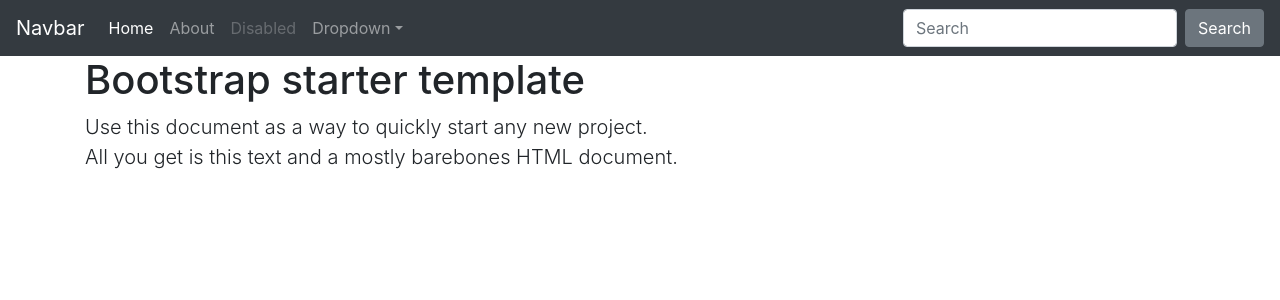
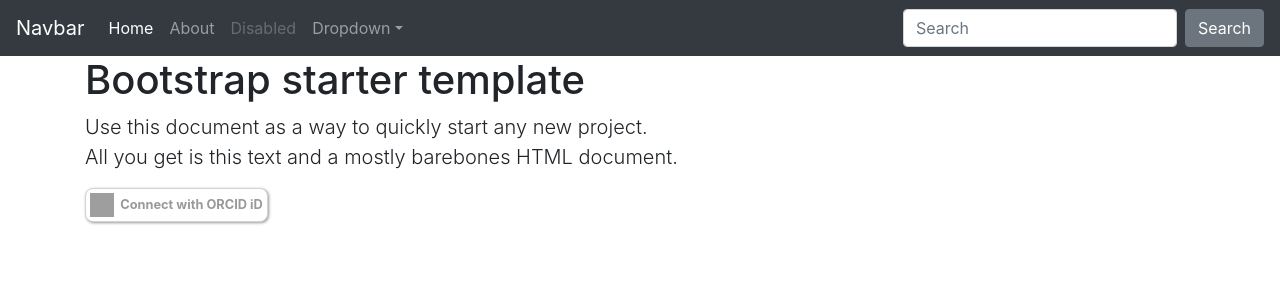
Before and after one commit to vemonet/angular-connect-app, an Angular app: page / in a window 1280 px wide. Shown: the top 300 px of the page. Built offline with nearby package versions, Linux system fonts and the light colour scheme; grey boxes are pictures that could not be loaded.

Commit message:
add google signi and orcid connect buttons

```diff
--- a/src/app/home/home.component.html
+++ b/src/app/home/home.component.html
@@ -5,4 +5,8 @@
     <p class="lead">Use this document as a way to quickly start any new project.<br> All you get is this text and a mostly barebones HTML document.</p>
   </div>
 
+  <div class="g-signin2 mr-4" data-onsuccess="onSignIn"></div>
+
+  <button id="connect-orcid-button" onclick="openORCID()"><img id="orcid-id-icon" src="https://orcid.org/sites/default/files/images/orcid_24x24.png" width="24" height="24" alt="ORCID iD icon"/>Connect with ORCID iD</button>
+
 </main>
--- a/src/index.html
+++ b/src/index.html
@@ -7,6 +7,16 @@
 
   <meta name="viewport" content="width=device-width, initial-scale=1">
   <link rel="icon" type="image/x-icon" href="favicon.ico">
+  <script src="https://apis.google.com/js/platform.js" async defer></script>
+  <meta name="google-signin-client_id" content="GOOGLE_CLIENT_ID.apps.googleusercontent.com">
+  <script defer src="https://use.fontawesome.com/releases/v5.8.1/js/all.js" integrity="sha384-g5uSoOSBd7KkhAMlnQILrecXvzst9TdC09/VM+pjDTCM+1il8RHz5fKANTFFb+gQ" crossorigin="anonymous"></script>
+  <script type=text/javascript>
+var oauthWindow;
+function openORCID() {
+    //var oauthWindow = window.open("https://orcid.org/oauth/authorize?client_id= CLIENT_ID&response_type=code&scope=/authenticate&show_login=false&redirect_uri=https://yourwebsite.edu/RedirectURI", "_blank", "toolbar=no, scrollbars=yes, width=500, height=600, top=500, left=500");
+    var oauthWindow = window.open("https://orcid.org/oauth/authorize?client_id=ORCID_CLIENT_ID&response_type=code&scope=/authenticate&redirect_uri=https://aphasia.help");
+}
+  </script>
 </head>
 <body>
   <app-root></app-root>
--- a/src/styles.scss
+++ b/src/styles.scss
@@ -1 +1,27 @@
 /* You can add global styles to this file, and also import other style files */
+
+#connect-orcid-button{
+  border: 1px solid #D3D3D3;
+  padding: .3em;
+  background-color: #fff;
+  border-radius: 8px;
+  box-shadow: 1px 1px 3px #999;
+  cursor: pointer;
+  color: #999;
+  font-weight: bold;
+  font-size: .8em;
+  line-height: 24px;
+  vertical-align: middle;
+}
+
+#connect-orcid-button:hover{
+  border: 1px solid #338caf;
+  color: #338caf;
+}
+
+#orcid-id-icon{
+  display: block;
+  margin: 0 .5em 0 0;
+  padding: 0;
+  float: left;
+}
```
